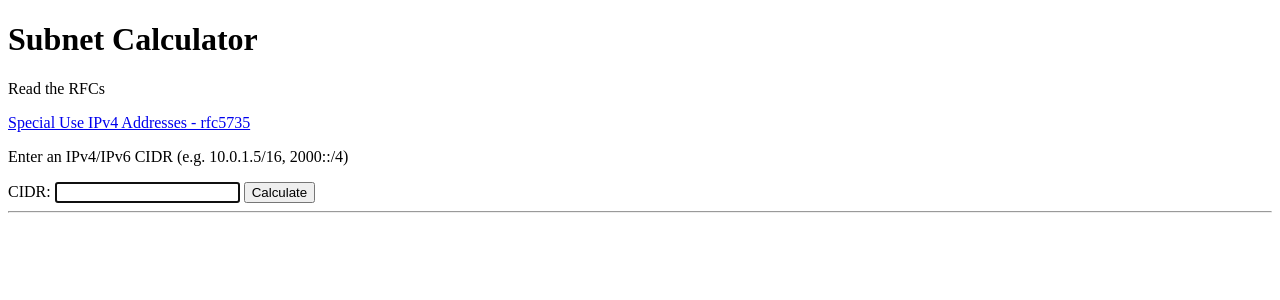
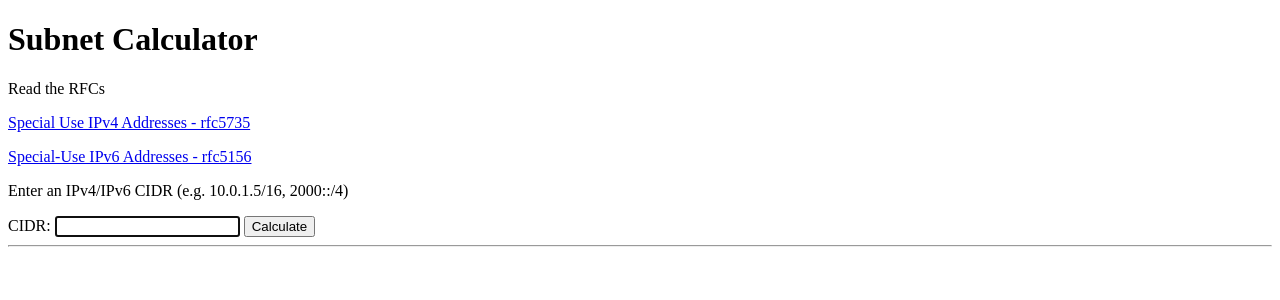
Before and after one commit to Timothy-Pulliam/netcalc, a Flask app: page / in a window 1280 px wide. Shown: the top 300 px of the page. Run offline with Flask 3, Linux system fonts and the light colour scheme.

Commit message:
add rfc5156 link

```diff
--- a/templates/index.html
+++ b/templates/index.html
@@ -11,10 +11,14 @@
 
         <p>Read the RFCs</p>
         <p>
-            <a href="https://datatracker.ietf.org/doc/html/rfc5735.html#page-6" target="_blank" rel="noopener noreferrer">Special Use IPv4 Addresses - rfc5735</a>
+            <a href="https://datatracker.ietf.org/doc/html/rfc5735.html" target="_blank" rel="noopener noreferrer">Special Use IPv4 Addresses - rfc5735</a>
+        </p>
+        <p>
+            <a href="https://datatracker.ietf.org/doc/html/rfc5156" target="_blank" rel="noopener noreffer">Special-Use IPv6 Addresses - rfc5156</a>
         </p>
 
-        <p>Enter an IPv4/IPv6 CIDR (e.g. 10.0.1.5/16, 2000::/4)
+        <p>
+            Enter an IPv4/IPv6 CIDR (e.g. 10.0.1.5/16, 2000::/4)
         </p>
 
         {% for message in get_flashed_messages() %}
```
